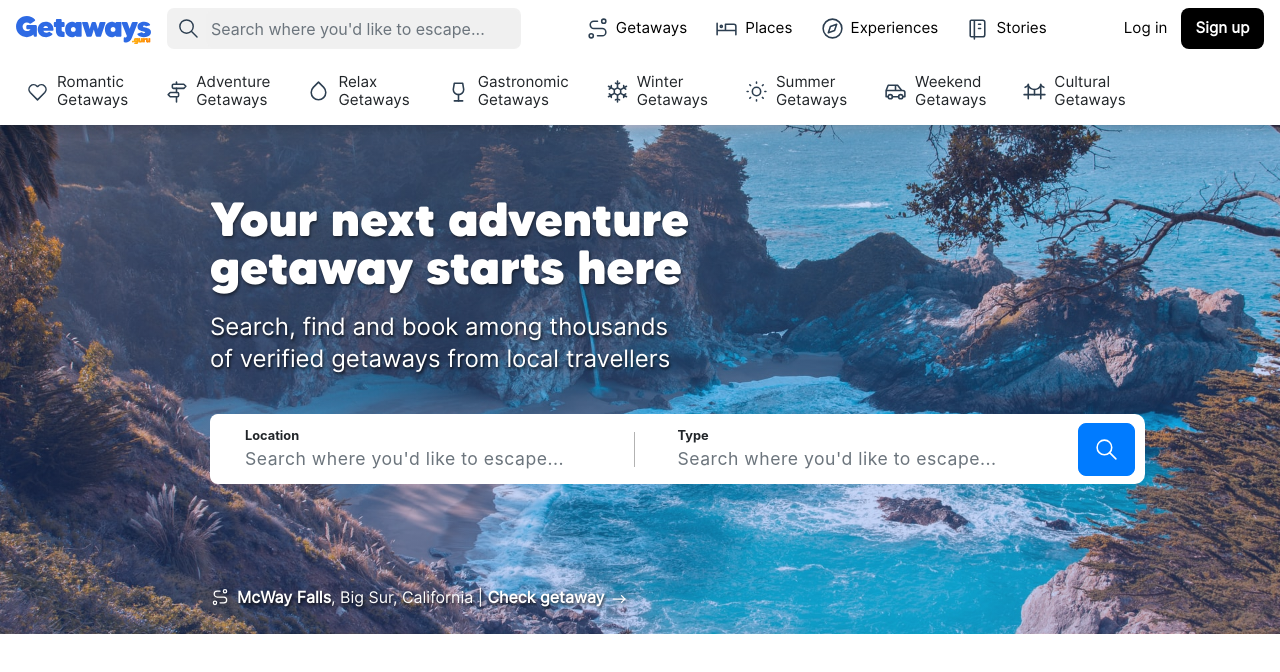
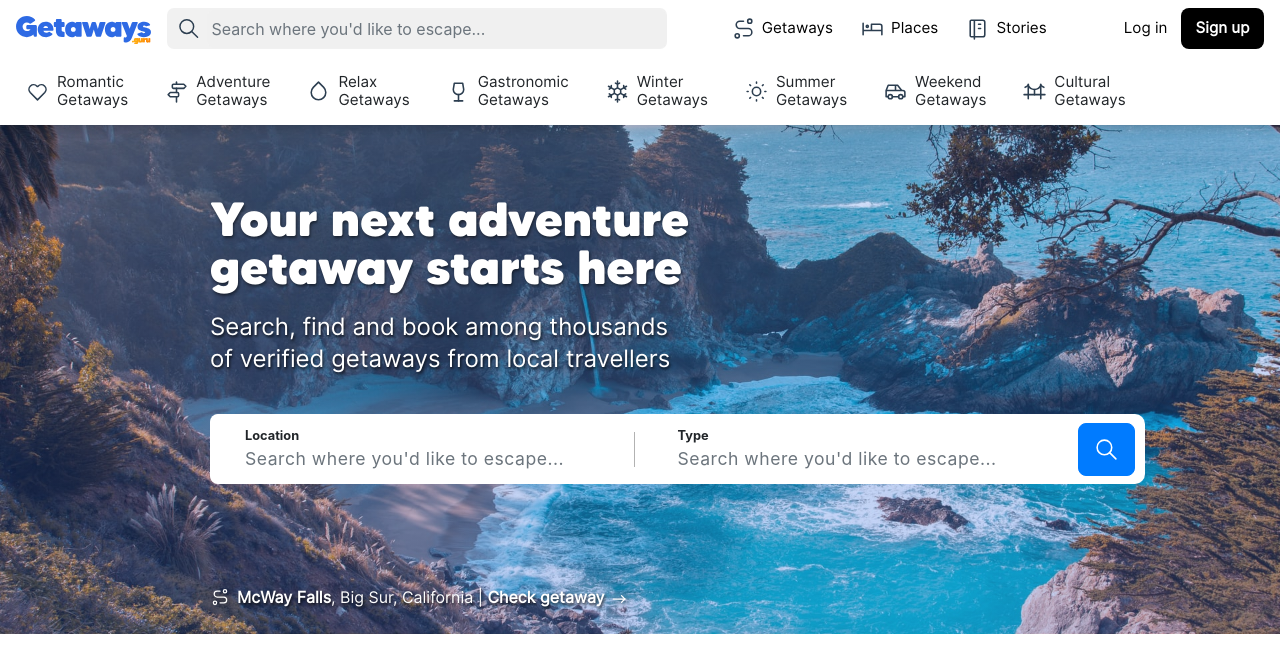
Before and after one commit to juliramon/getaways-frontend, a React (Create React App) app: page / in a window 1280 px wide. Shown: the top 672 px of the page. Built offline with nearby package versions, Linux system fonts and the light colour scheme.

Commit message:
Removed experiences from menus

```diff
--- a/src/components/NavigationBar.js
+++ b/src/components/NavigationBar.js
@@ -199,25 +199,6 @@ const NavigationBar = (props) => {
 								</svg>
 								Places
 							</Nav.Link>
-							<Nav.Link href="/experiences">
-								<svg
-									xmlns="http://www.w3.org/2000/svg"
-									className="icon icon-tabler icon-tabler-brand-safari"
-									width="44"
-									height="44"
-									viewBox="0 0 24 24"
-									strokeWidth="1.5"
-									stroke="#2c3e50"
-									fill="none"
-									strokeLinecap="round"
-									strokeLinejoin="round"
-								>
-									<path stroke="none" d="M0 0h24v24H0z" />
-									<polyline points="8 16 10 10 16 8 14 14 8 16" />
-									<circle cx="12" cy="12" r="9" />
-								</svg>
-								Experiences
-							</Nav.Link>
 							<Nav.Link href="/stories">
 								<svg
 									xmlns="http://www.w3.org/2000/svg"
--- a/src/components/feed/Feed.js
+++ b/src/components/feed/Feed.js
@@ -161,6 +161,28 @@ const Feed = ({user}) => {
 											<Link to="/">
 												<svg
 													xmlns="http://www.w3.org/2000/svg"
+													className="icon icon-tabler icon-tabler-route"
+													width="28"
+													height="28"
+													viewBox="0 0 24 24"
+													strokeWidth="1.5"
+													stroke="#2c3e50"
+													fill="none"
+													strokeLinecap="round"
+													strokeLinejoin="round"
+												>
+													<path stroke="none" d="M0 0h24v24H0z" />
+													<circle cx="6" cy="19" r="2" />
+													<circle cx="18" cy="5" r="2" />
+													<path d="M12 19h4.5a3.5 3.5 0 0 0 0 -7h-8a3.5 3.5 0 0 1 0 -7h3.5" />
+												</svg>
+												Getaways
+											</Link>
+										</li>
+										<li>
+											<Link to="/">
+												<svg
+													xmlns="http://www.w3.org/2000/svg"
 													className="icon icon-tabler icon-tabler-bed"
 													width="28"
 													height="28"
@@ -176,27 +198,6 @@ const Feed = ({user}) => {
 													<circle cx="7" cy="10" r="1" />
 												</svg>
 												Places
-											</Link>
-										</li>
-										<li>
-											<Link to="/">
-												<svg
-													xmlns="http://www.w3.org/2000/svg"
-													className="icon icon-tabler icon-tabler-compass"
-													width="28"
-													height="28"
-													viewBox="0 0 24 24"
-													strokeWidth="1.5"
-													stroke="#2c3e50"
-													fill="none"
-													strokeLinecap="round"
-													strokeLinejoin="round"
-												>
-													<path stroke="none" d="M0 0h24v24H0z" />
-													<polyline points="8 16 10 10 16 8 14 14 8 16" />
-													<circle cx="12" cy="12" r="9" />
-												</svg>
-												Experiences
 											</Link>
 										</li>
 										<li>
```
